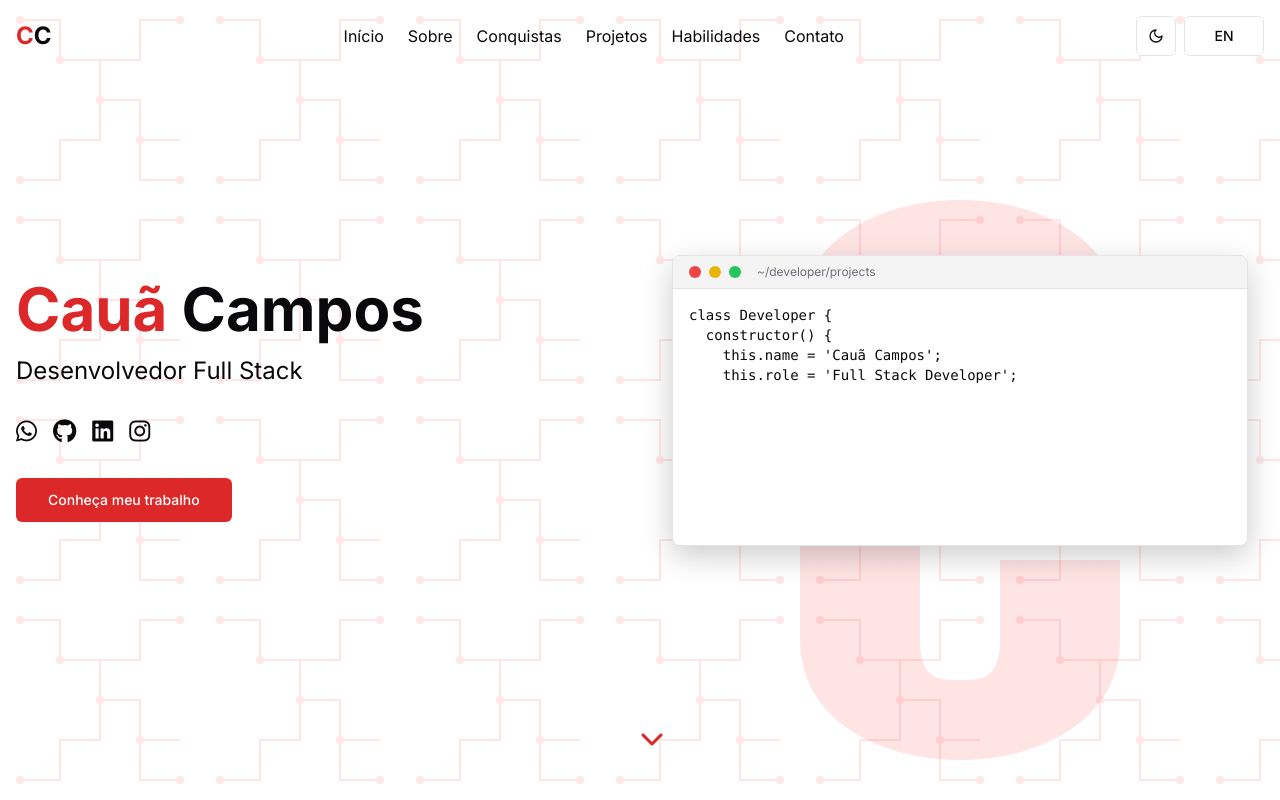
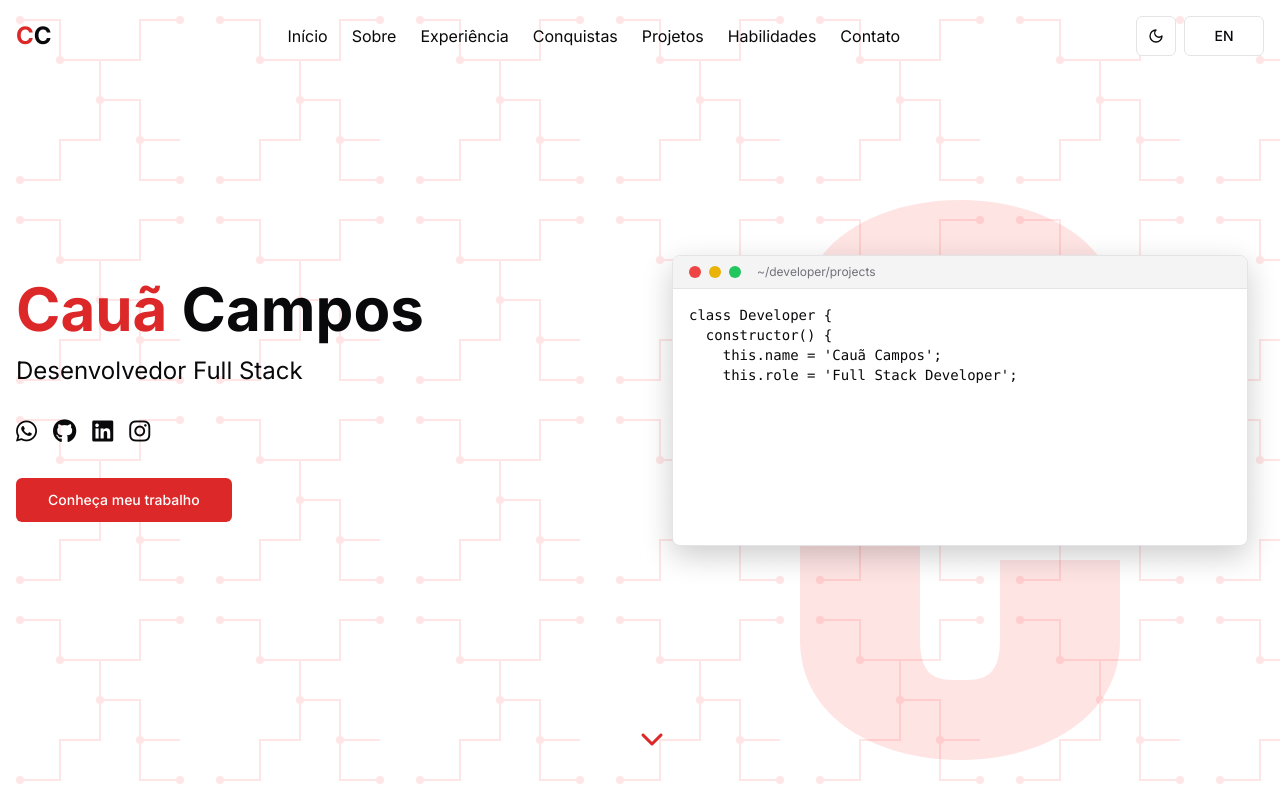
Before and after one commit to c4mpos-dev/c4mpos-dev.github.io_v2, a Next.js app: page / in a window 1280 px wide. Shown: the top 800 px of the page. Built offline with nearby package versions, Linux system fonts and the light colour scheme.

Commit message:
feat: att Header

```diff
--- a/components/header.tsx
+++ b/components/header.tsx
@@ -43,6 +43,7 @@ export function Header({ language, toggleLanguage, theme, setTheme }: HeaderProp
     const navItems = [
         { id: "home", labelPt: "Início", labelEn: "Home" },
         { id: "about", labelPt: "Sobre", labelEn: "About" },
+        { id: "experience", labelPt: "Experiência", labelEn: "Experience" },
         { id: "achievements", labelPt: "Conquistas", labelEn: "Achievements" },
         { id: "projects", labelPt: "Projetos", labelEn: "Projects" },
         { id: "skills", labelPt: "Habilidades", labelEn: "Skills" },
```
